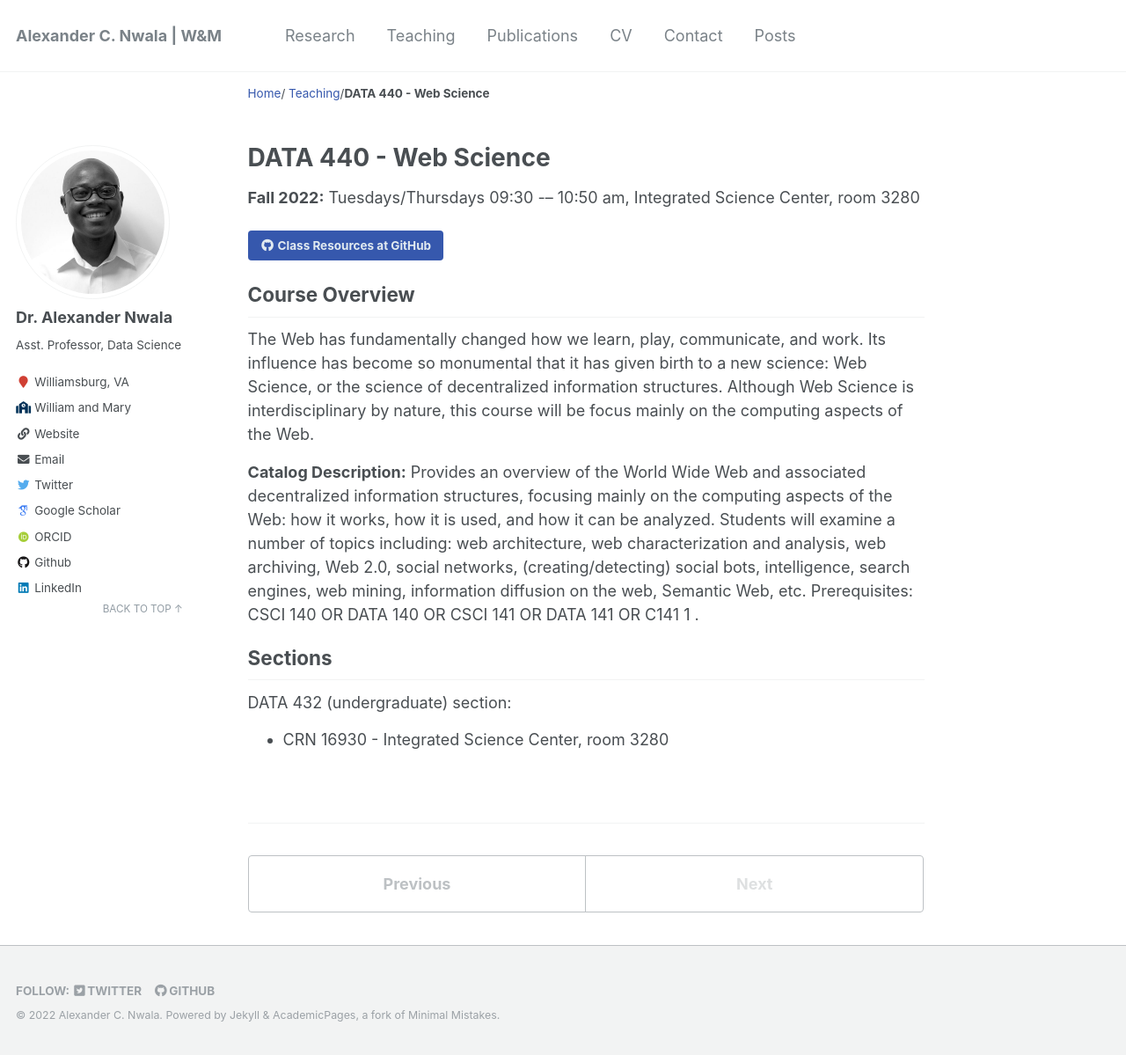
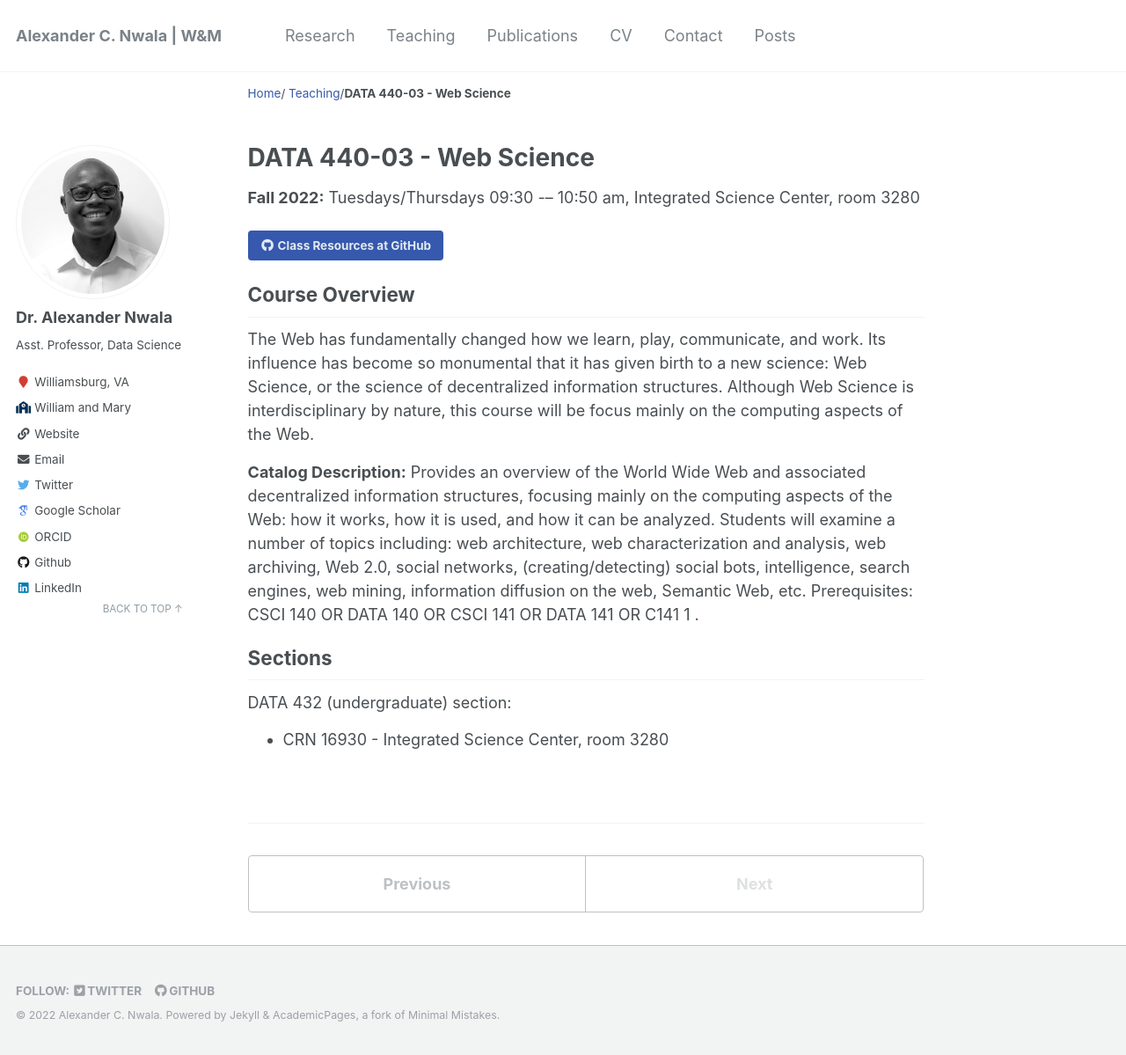
Before and after one commit to xandernwala/xandernwala.github.io, a Jekyll site: the page built from _teaching/202208-data-440-03.md, in a window 1280 px wide and 1199 px high. Shown: the whole window at 88% size. Built offline with Jekyll 4.4.1, drawn with Linux system fonts in a browser that asks for light colours; some web fonts are replaced.

Commit message:
changing 440 to 440-03

```diff
--- a/_teaching/202208-data-440.md
+++ b/_teaching/202208-data-440-03.md
@@ -1,12 +1,12 @@
 ---
-title: "DATA 440 - Web Science"
-permalink: /teaching/2022-fall-data-440
+title: "DATA 440-03 - Web Science"
+permalink: /teaching/2022-fall-data-440-03
 collection: teaching
 type: "course"
 semester: "Fall 2022"
 venue: "Integrated Science Center, room 3280"
 time: "Tuesdays/Thursdays 09:30 -– 10:50 am"
-excerpt: "<a href='/teaching/2022-fall-data-440' target='_blank'><i class='fab fa-fw fa-github' style='color:#171516'></i></a> &nbsp; **Catalog Description:** The Web has fundamentally changed how we learn, play, communicate, and work. Its influence has become so monumental that it has given birth to a new science: Web Science, or the science of decentralized information structures. Although Web Science is interdisciplinary by nature, this course will be focus mainly on the computing aspects of the Web: how it works, how it is used, and how it can be analyzed. We will examine several topics including: web architecture, web characterization and analysis, web archiving, Web 2.0, social networks, (creating/detecting) social bots, collective intelligence, search engines, web mining, information diffusion on the web, Semantic Web, etc."
+excerpt: "<a href='/teaching/2022-fall-data-440-03' target='_blank'><i class='fab fa-fw fa-github' style='color:#171516'></i></a> &nbsp; **Catalog Description:** The Web has fundamentally changed how we learn, play, communicate, and work. Its influence has become so monumental that it has given birth to a new science: Web Science, or the science of decentralized information structures. Although Web Science is interdisciplinary by nature, this course will be focus mainly on the computing aspects of the Web: how it works, how it is used, and how it can be analyzed. We will examine several topics including: web architecture, web characterization and analysis, web archiving, Web 2.0, social networks, (creating/detecting) social bots, collective intelligence, search engines, web mining, information diffusion on the web, Semantic Web, etc."
 share: false
 ---
 
```
Also changed, not shown: _pages/about.md (+1 -1 lines).
